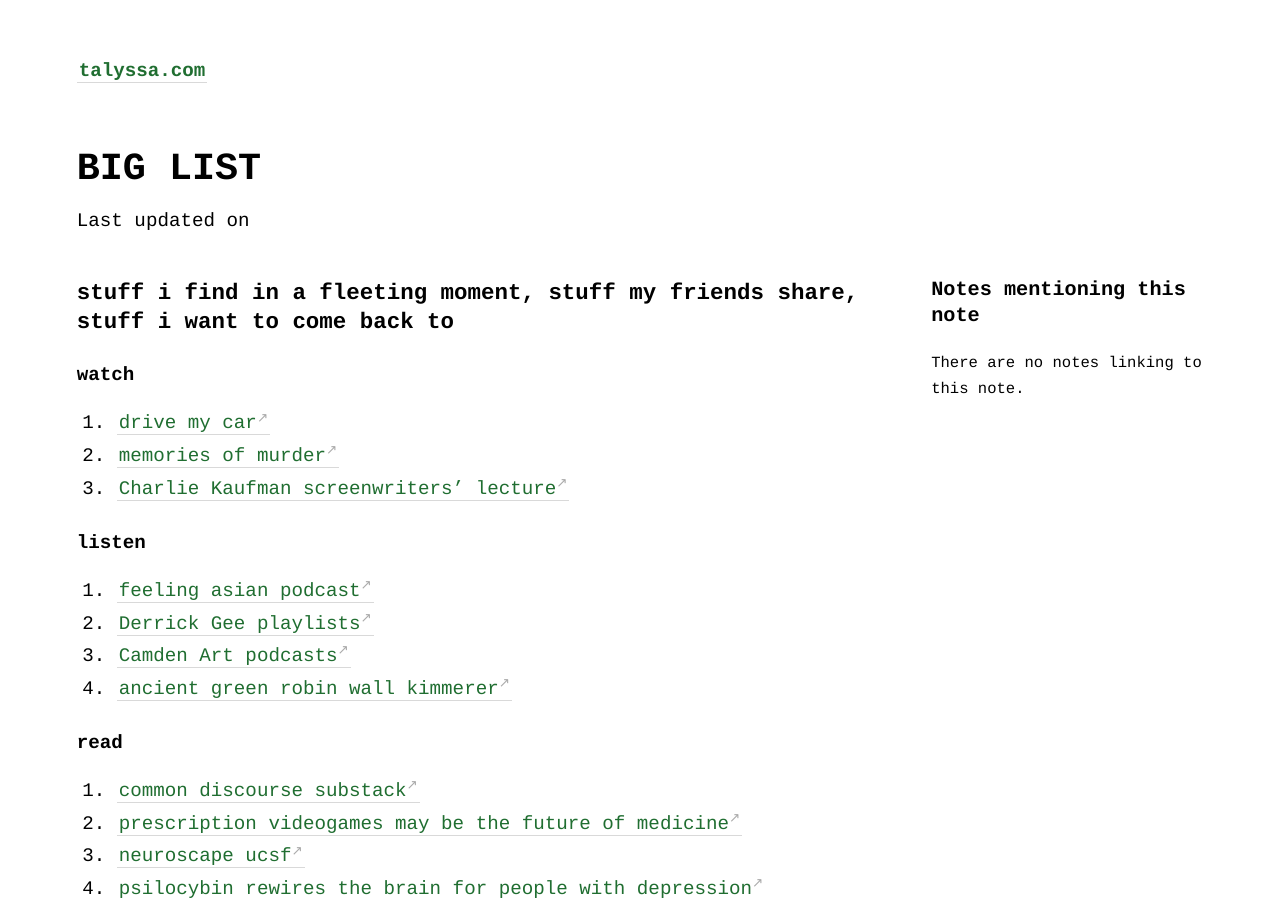
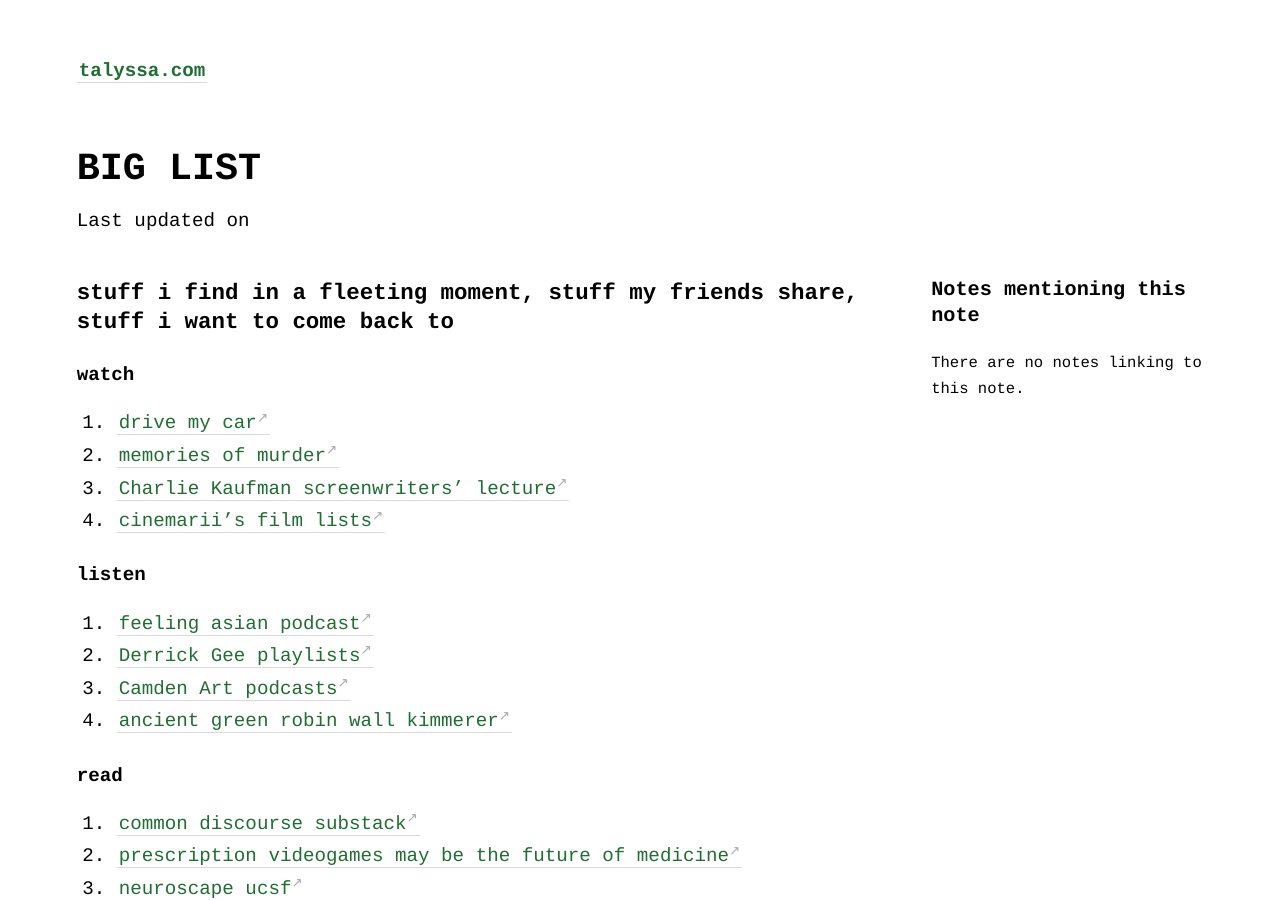
Before and after one commit to geminiworms/talyssagarden.github.io, a Jekyll site: the page built from _notes/big-list.md, in a window 1280 px wide and 900 px high. Built offline with Jekyll 4.4.1, drawn with Linux system fonts in a browser that asks for light colours.

Commit message:
Update big-list.md

```diff
--- a/_notes/big-list.md
+++ b/_notes/big-list.md
@@ -8,6 +8,7 @@ title: BIG LIST
 1. [drive my car](https://www.youtube.com/watch?v=6BPKPb_RTwI)
 2. [memories of murder](https://www.youtube.com/watch?v=0n_HQwQU8ls)
 3. [Charlie Kaufman screenwriters' lecture](https://youtu.be/EKU8xsC8goY)
+4. [cinemarii's film lists](https://www.youtube.com/user/aril123)
 
 #### listen
 1. [feeling asian podcast](https://open.spotify.com/show/19xkU2nVYC39nhig9Jvbc4?si=c480b6075a26445a)
```
